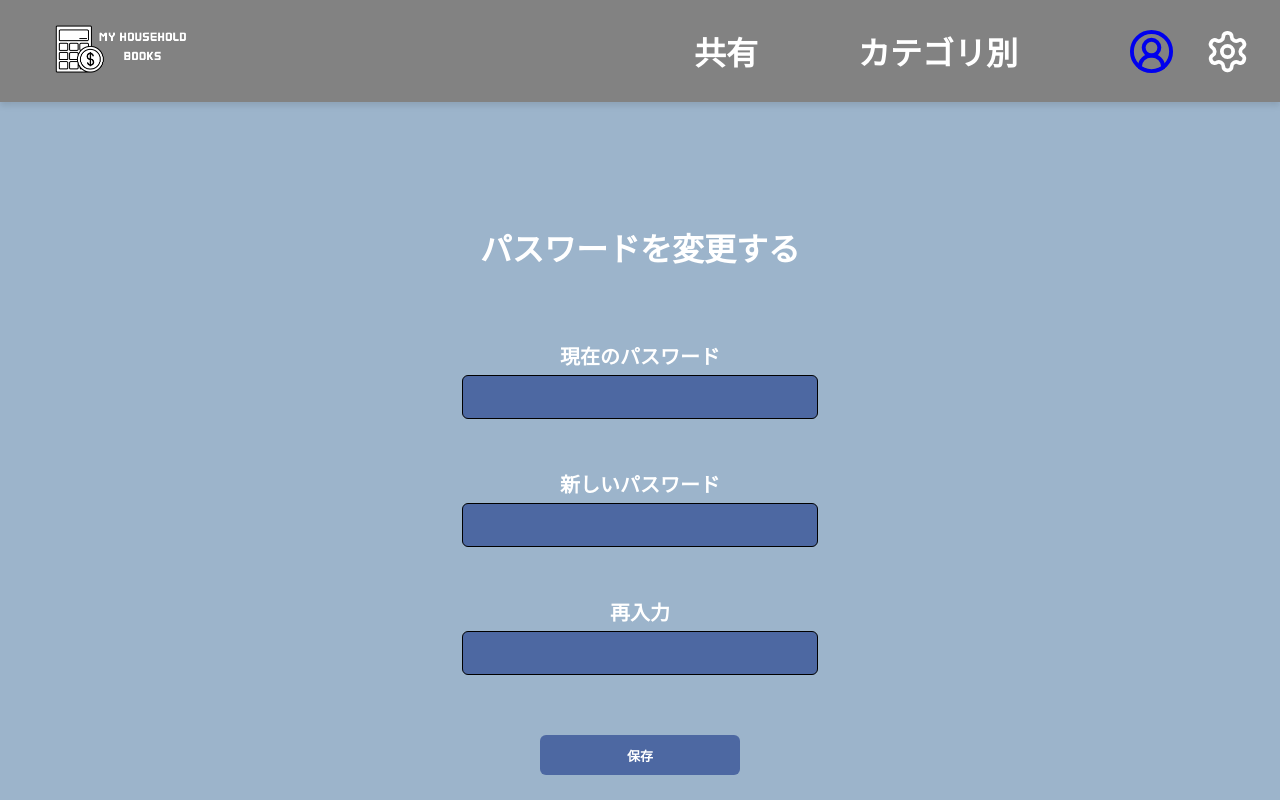
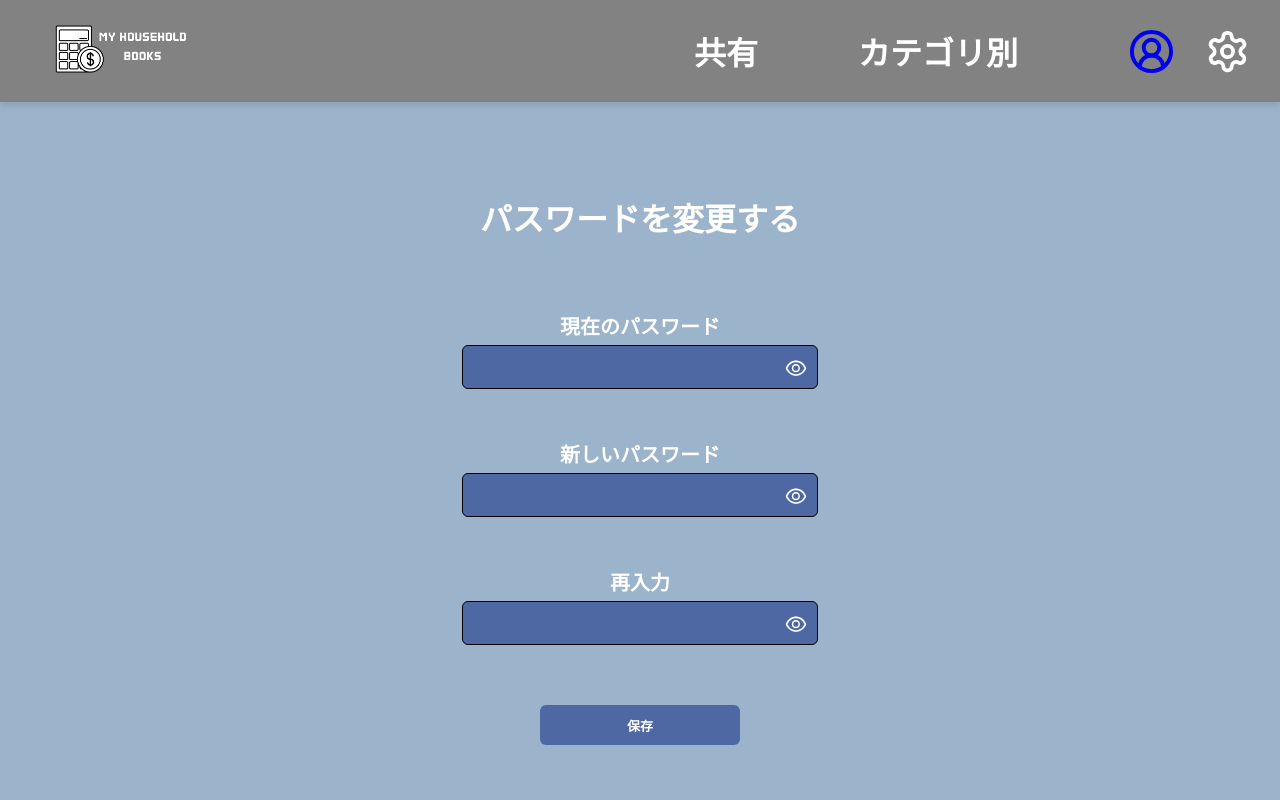
Before and after one commit to Fudai1020/kakeibo-app, a React (Vite) app: page /ChangePassword in a window 1280 px wide. Built offline with nearby package versions, Linux system fonts and the light colour scheme.

Commit message:
add:パスワード再設定作成

```diff
--- a/src/pages/ChangePassword.tsx
+++ b/src/pages/ChangePassword.tsx
@@ -3,6 +3,7 @@ import Header from "../components/Header"
 import '../styles/changePassword.css'
 import { getAuth, reauthenticateWithCredential, updatePassword } from "firebase/auth";
 import { EmailAuthProvider } from "firebase/auth/web-extension";
+import { AiOutlineEye, AiOutlineEyeInvisible } from "react-icons/ai";
 
 
 const ChangePassword = () => {
@@ -10,6 +11,9 @@ const ChangePassword = () => {
     const [newPassword,setNewPassword] = useState('');
     const [confirmPassword,setConfirmPassword] = useState('');
     const [error,setError] = useState('');
+    const [showCurrentPassword,setCurrentShowPassword] = useState(false);
+    const [showNewPassword,setShowNewPassword] = useState(false);
+    const [showConfirmPassword,setShowConfirmPassword] = useState(false);
 
     const handlePasswordChange = async()=>{
         setError('');
@@ -42,15 +46,48 @@ const ChangePassword = () => {
         <Header />
         <div className="password-inputs">
             <h1>パスワードを変更する</h1>
+            <div style={{position:'relative'}}>
             <label >現在のパスワード
-            <input type="password" value={currentPassword} onChange={(e)=>setCurrentPassword(e.target.value)}/>
+            <input type={showCurrentPassword?'text':'password'} value={currentPassword} onChange={(e)=>setCurrentPassword(e.target.value)}/>
+            <div onClick={()=>setCurrentShowPassword(!showCurrentPassword)}
+                style={{position:"absolute",
+                        top:'65%',
+                        right:'10px',
+                        transform:'translateY(-20%)',
+                        cursor:'pointer'
+                }}>
+                {showCurrentPassword ? <AiOutlineEyeInvisible style={{fontSize:'24px'}}/>:<AiOutlineEye style={{fontSize:'24px'}}/>}
+            </div>
             </label>
+            </div>
+            <div style={{position:'relative'}}>
             <label >新しいパスワード
-            <input type="password" value={newPassword} onChange={(e)=>setNewPassword(e.target.value)}/>
+            <input type={showNewPassword?'text':'password'} value={newPassword} onChange={(e)=>setNewPassword(e.target.value)}/>
+            <div onClick={()=>setShowNewPassword(!showNewPassword)}
+                style={{position:"absolute",
+                        top:'65%',
+                        right:'10px',
+                        transform:'translateY(-20%)',
+                        cursor:'pointer'
+                }}>
+                {showNewPassword ? <AiOutlineEyeInvisible style={{fontSize:'24px'}}/>:<AiOutlineEye style={{fontSize:'24px'}}/>}
+            </div>
             </label>
+            </div>
+            <div style={{position:'relative'}}>
             <label >再入力
-            <input type="password" value={confirmPassword} onChange={(e)=>setConfirmPassword(e.target.value)}/>
+            <input type={showConfirmPassword?'text':'password'} value={confirmPassword} onChange={(e)=>setConfirmPassword(e.target.value)}/>
+            <div onClick={()=>setShowConfirmPassword(!showConfirmPassword)}
+                style={{position:"absolute",
+                        top:'65%',
+                        right:'10px',
+                        transform:'translateY(-20%)',
+                        cursor:'pointer'
+                }}>
+                {showConfirmPassword ? <AiOutlineEyeInvisible style={{fontSize:'24px'}}/>:<AiOutlineEye style={{fontSize:'24px'}}/>}
+            </div>
             </label>
+            </div>
             {error && <p style={{color:'red'}}>{error}</p>}
             <button onClick={handlePasswordChange}>保存</button>
         </div>
--- a/src/pages/Login.tsx
+++ b/src/pages/Login.tsx
@@ -46,7 +46,7 @@ const Login = () => {
             cursor: 'pointer',}}
           >
         {showPassword ? <AiOutlineEyeInvisible className='eye-icon' style={{fontSize:'24px'}}/> : <AiOutlineEye className='eye-icon' style={{fontSize:'24px'}}/>}
-      </div>
+        </div>
       </div>
       <p className="register-text">
           アカウントが未登録ですか？ <Link to="/Register">アカウントの作成</Link>
--- a/src/styles/changePassword.css
+++ b/src/styles/changePassword.css
@@ -1,5 +1,5 @@
 .password-inputs{
-    margin-top: 100px;
+    margin-top: 70px;
     color: white;
     display: flex;
     flex-direction: column;
@@ -10,6 +10,7 @@
     width: 350px;
     height: 40px;
     text-align: center;
+    font-size: 20px;
 }
 .password-inputs label{
     display: flex;
```
